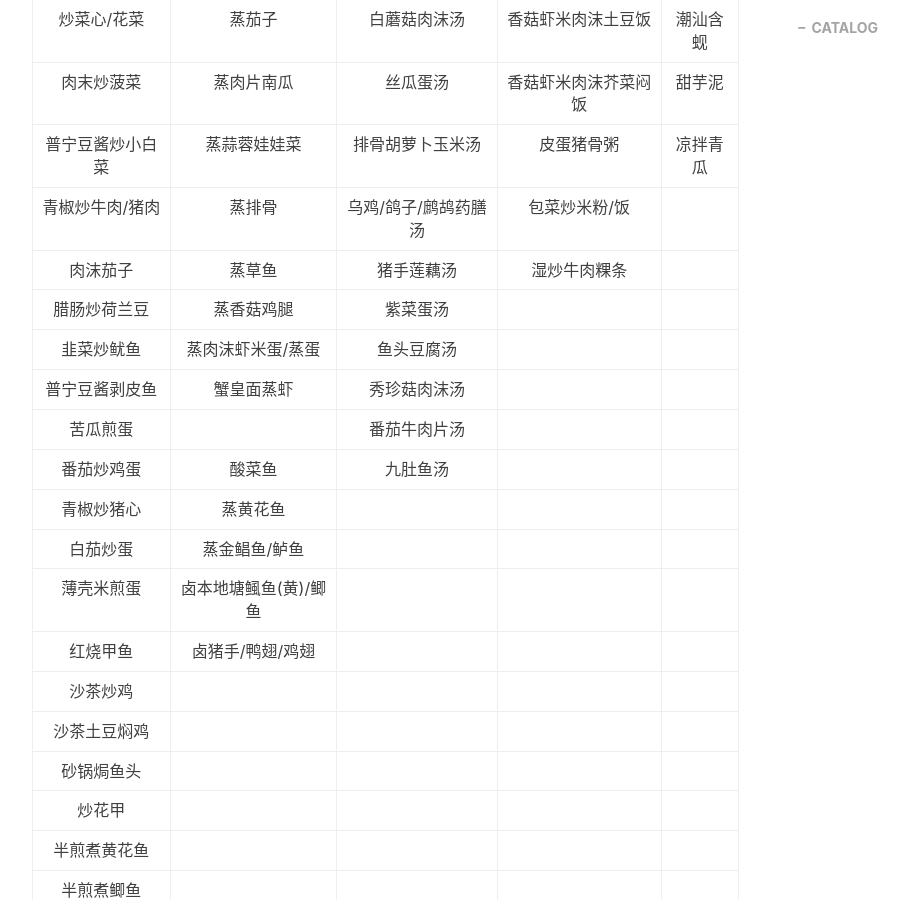
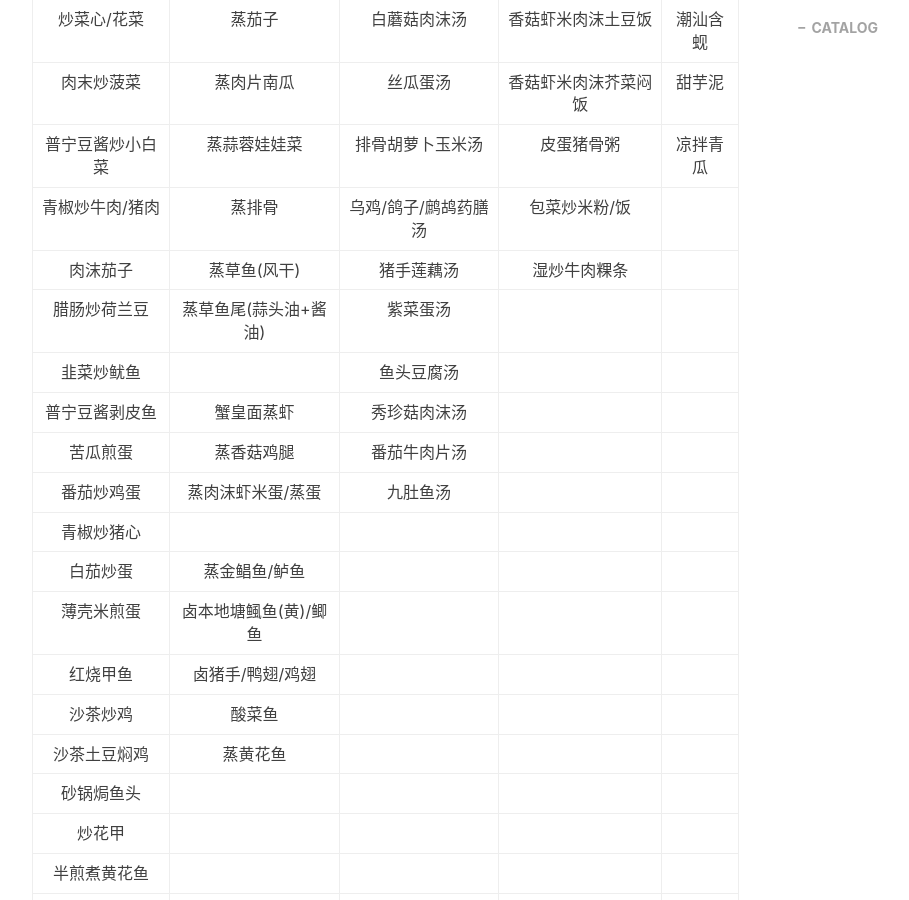
Before and after one commit to gumcstronger/gumcstronger.github.io, a Jekyll site: the page built from _posts/2022/2022-08-30-foodmenu.md, in a window 1280 px wide and 900 px high, scrolled down 731 px. Shown: the whole window, without its empty margins (233-1142 px from the left). Built offline with Jekyll 4.4.1, drawn with Linux system fonts in a browser that asks for light colours; comment, search, counter and statistics services are not loaded.

Commit message:
Update 2022-08-30-foodmenu.md

```diff
--- a/_posts/2022/2022-08-30-foodmenu.md
+++ b/_posts/2022/2022-08-30-foodmenu.md
@@ -13,27 +13,27 @@ tags:
 > 基本都是潮汕菜，每个孤独的周末，自己做的饭和菜对时间和胃最好的安慰。
 > 似乎找到了生活的感觉，未来周末自己做饭的次数会减少，仅于此记录下自己曾经喜欢做和吃的菜式，希望未来能保持更新。
 
-|  日常炒菜（菜）  |      方便简易菜      |          汤          |         主食         |  凉拌菜  |
+|  日常炒菜（菜）  |      方便简易菜       |          汤          |         主食         |  凉拌菜  |
 | :--------------: | :-------------------: | :------------------: | :------------------: | :------: |
-|   炒菜心/花菜   |        蒸茄子        |     白蘑菇肉沫汤     |  香菇虾米肉沫土豆饭  | 潮汕含蚬 |
-|    肉末炒菠菜    |      蒸肉片南瓜      |       丝瓜蛋汤       | 香菇虾米肉沫芥菜闷饭 |  甜芋泥  |
-| 普宁豆酱炒小白菜 |     蒸蒜蓉娃娃菜     |   排骨胡萝卜玉米汤   |      皮蛋猪骨粥      | 凉拌青瓜 |
-| 青椒炒牛肉/猪肉 |        蒸排骨        | 乌鸡/鸽子/鹧鸪药膳汤 |    包菜炒米粉/饭    |          |
-|     肉沫茄子     |        蒸草鱼        |      猪手莲藕汤      |     湿炒牛肉粿条     |          |
-|   腊肠炒荷兰豆   |      蒸香菇鸡腿      |       紫菜蛋汤       |                      |          |
-|    韭菜炒鱿鱼    |   蒸肉沫虾米蛋/蒸蛋   |      鱼头豆腐汤      |                      |          |
-|  普宁豆酱剥皮鱼  |      蟹皇面蒸虾      |     秀珍菇肉沫汤     |                      |          |
-|     苦瓜煎蛋     |                      |     番茄牛肉片汤     |                      |          |
-|    番茄炒鸡蛋    |        酸菜鱼        |       九肚鱼汤       |                      |          |
-|    青椒炒猪心    |       蒸黄花鱼       |                      |                      |          |
+|   炒菜心/花菜    |        蒸茄子         |     白蘑菇肉沫汤     |  香菇虾米肉沫土豆饭  | 潮汕含蚬 |
+|    肉末炒菠菜    |      蒸肉片南瓜       |       丝瓜蛋汤       | 香菇虾米肉沫芥菜闷饭 |  甜芋泥  |
+| 普宁豆酱炒小白菜 |     蒸蒜蓉娃娃菜      |   排骨胡萝卜玉米汤   |      皮蛋猪骨粥      | 凉拌青瓜 |
+| 青椒炒牛肉/猪肉  |        蒸排骨         | 乌鸡/鸽子/鹧鸪药膳汤 |    包菜炒米粉/饭     |          |
+|     肉沫茄子     |     蒸草鱼(风干)      |      猪手莲藕汤      |     湿炒牛肉粿条     |          |
+|   腊肠炒荷兰豆   | 蒸草鱼尾(蒜头油+酱油) |       紫菜蛋汤       |                      |          |
+|    韭菜炒鱿鱼    |                       |      鱼头豆腐汤      |                      |          |
+|  普宁豆酱剥皮鱼  |      蟹皇面蒸虾       |     秀珍菇肉沫汤     |                      |          |
+|     苦瓜煎蛋     |      蒸香菇鸡腿       |     番茄牛肉片汤     |                      |          |
+|    番茄炒鸡蛋    |   蒸肉沫虾米蛋/蒸蛋   |       九肚鱼汤       |                      |          |
+|    青椒炒猪心    |                       |                      |                      |          |
 |     白茄炒蛋     |     蒸金鲳鱼/鲈鱼     |                      |                      |          |
 |    薄壳米煎蛋    | 卤本地塘鲺鱼(黄)/鲫鱼 |                      |                      |          |
-|     红烧甲鱼     |   卤猪手/鸭翅/鸡翅   |                      |                      |          |
-|     沙茶炒鸡     |                      |                      |                      |          |
-|   沙茶土豆焖鸡   |                      |                      |                      |          |
-|    砂锅焗鱼头    |                      |                      |                      |          |
-|      炒花甲      |                      |                      |                      |          |
-|   半煎煮黄花鱼   |                      |                      |                      |          |
-|    半煎煮鲫鱼    |                      |                      |                      |          |
-|  酱油鸡蛋炒螃蟹  |                      |                      |                      |          |
-|    鱼泡炒白菜    |                      |                      |                      |          |
+|     红烧甲鱼     |   卤猪手/鸭翅/鸡翅    |                      |                      |          |
+|     沙茶炒鸡     |        酸菜鱼         |                      |                      |          |
+|   沙茶土豆焖鸡   |       蒸黄花鱼        |                      |                      |          |
+|    砂锅焗鱼头    |                       |                      |                      |          |
+|      炒花甲      |                       |                      |                      |          |
+|   半煎煮黄花鱼   |                       |                      |                      |          |
+|    半煎煮鲫鱼    |                       |                      |                      |          |
+|  酱油鸡蛋炒螃蟹  |                       |                      |                      |          |
+|    鱼泡炒白菜    |                       |                      |                      |          |
```
